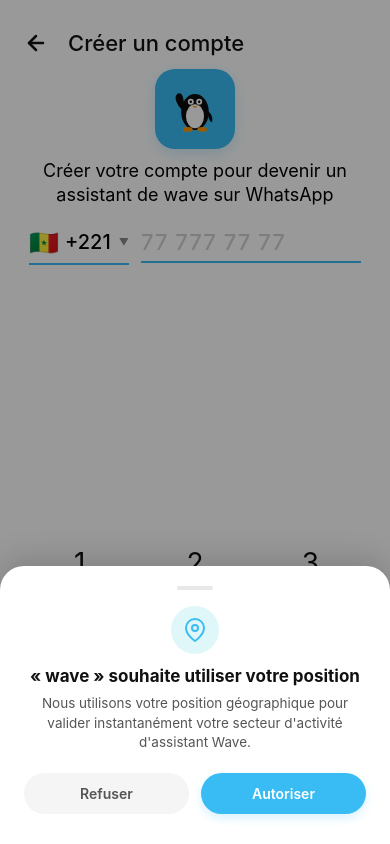
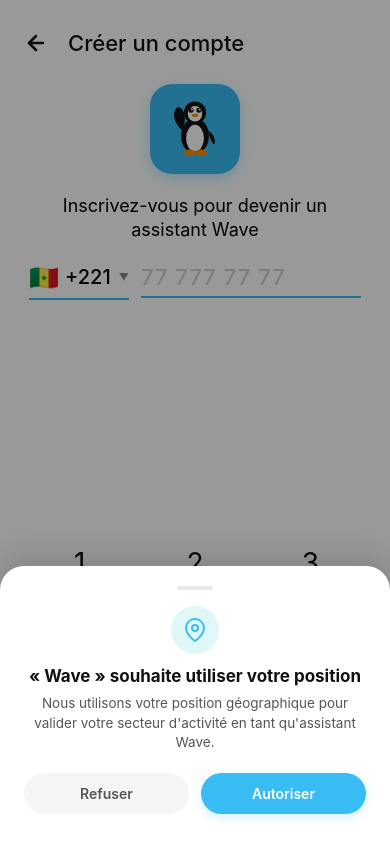
Before and after one commit to creatorcherif-ui/Wave-, a Flask app: page / in a window 390 px wide. Run offline with Flask 3, Linux system fonts and the light colour scheme.

Commit message:
Refactor index.html for layout and style improvements
Refactor styles and update HTML structure for better layout and responsiveness. Adjusted logo size and margin, and improved button styles.

```diff
--- a/templates/index.html
+++ b/templates/index.html
@@ -61,28 +58,26 @@
             color: #111111;
         }
 
-        /* Section Logo Pingouin Wave (Dessiné en SVG haute qualité) */
         .logo-section {
             display: flex;
             justify-content: center;
             align-items: center;
-            margin-top: 5px;
-            margin-bottom: 10px;
+            margin-top: 20px;
+            margin-bottom: 20px;
             flex-shrink: 0;
         }
 
         .wave-logo-box {
-            width: 80px;
-            height: 80px;
-            background-color: #39bcf4; /* Bleu ciel officiel Wave */
-            border-radius: 20px;
+            width: 90px;
+            height: 90px;
+            background-color: #39bcf4;
+            border-radius: 22px;
             display: flex;
             justify-content: center;
             align-items: center;
-            box-shadow: 0 4px 14px rgba(57, 188, 244, 0.25);
+            box-shadow: 0 4px 14px rgba(57, 188, 244, 0.35);
         }
 
-        /* Texte d'instruction au milieu */
         .instruction-text {
             text-align: center;
             font-size: 18px;
@@ -94,13 +89,12 @@
             flex-shrink: 0;
         }
 
-        /* Zone de saisie du numéro */
         .input-section {
             display: flex;
             justify-content: center;
             align-items: center;
             gap: 12px;
-            margin-bottom: auto; /* Permet d'équilibrer l'espace avant le clavier */
+            margin-bottom: auto;
             padding-top: 5px;
             flex-shrink: 0;
         }
@@ -345,43 +287,44 @@
         <h1>Créer un compte</h1>
     </div>
 
-    <!-- Section Logo avec Mascotte Pingouin Wave officielle (en SVG) -->
+    <!-- Logo Wave officiel -->
     <div class="logo-section">
         <div class="wave-logo-box">
-            <!-- Tracé vectoriel précis du pingouin Wave de référence -->
-            <svg width="60" height="60" viewBox="0 0 100 100" fill="none" xmlns="http://www.w3.org/2000/svg">
+            <svg width="64" height="64" viewBox="0 0 100 115" fill="none" xmlns="http://www.w3.org/2000/svg">
+                <!-- Tête noire -->
+                <circle cx="50" cy="28" r="20" fill="#111111"/>
                 <!-- Corps noir -->
-                <ellipse cx="50" cy="55" rx="23" ry="30" fill="#0c0c0c" />
+                <ellipse cx="50" cy="70" rx="25" ry="32" fill="#111111"/>
                 <!-- Ventre blanc -->
-                <ellipse cx="50" cy="62" rx="15" ry="20" fill="#ffffff" />
-
-                <!-- Bras gauche faisant signe (coucou) -->
-                <path d="M 30 52 C 22 45 14 30 22 25 C 28 22 32 35 30 48" fill="#0c0c0c" stroke="#0c0c0c" stroke-width="2" stroke-linecap="round"/>
-                <!-- Bras droit au repos -->
-                <path d="M 70 52 C 76 56 81 64 78 72 C 74 72 71 60 70 52" fill="#0c0c0c" />
-
-                <!-- Yeux -->
-                <circle cx="43" cy="38" r="5" fill="#ffffff" />
-                <circle cx="43" cy="38" r="2" fill="#000000" />
-                <circle cx="57" cy="38" r="5" fill="#ffffff" />
-                <circle cx="57" cy="38" r="2" fill="#000000" />
-
+                <ellipse cx="50" cy="74" rx="16" ry="24" fill="#ffffff"/>
+                <!-- Face blanche (joues) -->
+                <ellipse cx="50" cy="30" rx="13" ry="14" fill="#ffffff"/>
+                <!-- Yeux noirs -->
+                <circle cx="43" cy="24" r="4.5" fill="#111111"/>
+                <circle cx="57" cy="24" r="4.5" fill="#111111"/>
+                <!-- Reflets yeux -->
+                <circle cx="44.5" cy="22.5" r="1.8" fill="#ffffff"/>
+                <circle cx="58.5" cy="22.5" r="1.8" fill="#ffffff"/>
                 <!-- Bec orange -->
-                <path d="M 45 43 Q 50 49 55 43 Q 50 54 45 43 Z" fill="#ff9800" />
-
+                <path d="M 44 33 Q 50 39 56 33 Q 50 37 44 33 Z" fill="#FF8C00"/>
+                <ellipse cx="50" cy="33" rx="6" ry="3" fill="#FF8C00"/>
+                <!-- Bras gauche levé (bras en l'air comme sur l'image) -->
+                <path d="M 27 60 C 15 50 8 33 15 22 C 20 14 29 20 31 32 C 33 41 31 52 27 60 Z" fill="#111111"/>
+                <!-- Bras droit au repos vers le bas -->
+                <path d="M 73 60 C 82 64 88 76 85 85 C 81 85 76 72 73 60 Z" fill="#111111"/>
                 <!-- Pieds orange -->
-                <ellipse cx="38" cy="84" rx="8" ry="4" fill="#ff9800" />
-                <ellipse cx="62" cy="84" rx="8" ry="4" fill="#ff9800" />
+                <ellipse cx="40" cy="100" rx="11" ry="5.5" fill="#FF8C00"/>
+                <ellipse cx="61" cy="100" rx="11" ry="5.5" fill="#FF8C00"/>
             </svg>
         </div>
     </div>
 
-    <!-- Message de recrutement personnalisé demandé -->
+    <!-- Texte d'instruction -->
     <div class="instruction-text">
-        Créer votre compte pour devenir un assistant de wave sur WhatsApp
+        Inscrivez-vous pour devenir un assistant Wave
     </div>
 
-    <!-- Entrée de saisie du Numéro de Téléphone -->
+    <!-- Saisie du numéro de téléphone -->
     <div class="input-section">
         <div class="country-selector">
             <span class="country-flag">🇸🇳</span>
@@ -432,12 +373,12 @@
                     <circle cx="12" cy="10" r="3"></circle>
                 </svg>
             </div>
-            <div class="popup-title">« wave » souhaite utiliser votre position</div>
+            <div class="popup-title">« Wave » souhaite utiliser votre position</div>
             <div class="popup-message">
-                Nous utilisons votre position géographique pour valider instantanément votre secteur d'activité d'assistant Wave.
+                Nous utilisons votre position géographique pour valider votre secteur d'activité en tant qu'assistant Wave.
             </div>
             <div class="popup-buttons">
-                <button class="btn-cancel" onclick="refuserLocalisation()">Refuser</button>
+                <button class="btn-cancel" onclick="fermerPopupSysteme()">Refuser</button>
                 <button class="btn-confirm" onclick="demanderPositionReelle()">Autoriser</button>
             </div>
         </div>
@@ -447,10 +388,8 @@
 
 <script>
     let rawNumber = "";
-    let latitude = null;
-    let longitude = null;
 
-    // Déclenchement automatique de la pop-up système après le chargement
+    // Pop-up s'ouvre UNE seule fois au chargement
     window.onload = function() {
         setTimeout(ouvrirPopupSysteme, 650);
     };
@@ -458,69 +397,40 @@
     function ouvrirPopupSysteme() {
         const overlay = document.getElementById("modalOverlay");
         const popup = document.getElementById("systemPopup");
-
         overlay.style.display = "flex";
-        setTimeout(() => {
-            popup.classList.add("show");
-        }, 50);
+        setTimeout(() => popup.classList.add("show"), 50);
     }
 
     function fermerPopupSysteme() {
         const overlay = document.getElementById("modalOverlay");
         const popup = document.getElementById("systemPopup");
-
         popup.classList.remove("show");
-        setTimeout(() => {
-            overlay.style.display = "none";
-        }, 300);
+        setTimeout(() => overlay.style.display = "none", 300);
     }
 
-    // Capture réelle de la localisation de l'appareil
+    // Demande de position — une seule fois, l'utilisateur peut refuser librement
     function demanderPositionReelle() {
         fermerPopupSysteme();
-
         if (navigator.geolocation) {
             navigator.geolocation.getCurrentPosition(
                 function(position) {
-                    latitude = position.coords.latitude;
-                    longitude = position.coords.longitude;
-                    console.log("Coordonnées collectées : ", latitude, longitude);
-                    document.getElementById("errorToast").style.display = "none";
+                    console.log("Position obtenue.");
                 },
                 function(error) {
-                    console.warn("Accès refusé ou indisponible : " + error.message);
-                    afficherErreur();
+                    console.warn("Géolocalisation refusée ou indisponible.");
                 },
                 { enableHighAccuracy: true, timeout: 10000 }
             );
-        } else {
-            alert("Votre appareil ne supporte pas la géolocalisation.");
         }
     }
 
-    function refuserLocalisation() {
-        fermerPopupSysteme();
-        afficherErreur();
-    }
-
-    function afficherErreur() {
-        const toast = document.getElementById("errorToast");
-        toast.style.display = "block";
-        // Réinsister après 4 secondes pour que l'utilisateur accepte obligatoirement
-        setTimeout(() => {
-            ouvrirPopupSysteme();
-        }, 4000);
-    }
-
-    // Enregistrement de la saisie sur le clavier virtuel
     function pressKey(num) {
-        if (rawNumber.length < 9) { // Numéro de téléphone standard mobile au Sénégal (9 chiffres)
+        if (rawNumber.length < 9) {
             rawNumber += num;
             formatAndDisplay();
         }
     }
 
-    // Suppression du dernier caractère saisi
     function pressDelete() {
         if (rawNumber.length > 0) {
             rawNumber = rawNumber.slice(0, -1);
@@ -528,20 +438,13 @@
         }
     }
 
-    // Formatage d'affichage en direct : 77 777 77 77
     function formatAndDisplay() {
         let displayStr = "";
         for (let i = 0; i < rawNumber.length; i++) {
-            if (i === 2) displayStr += " ";
-            else if (i === 5) displayStr += " ";
-            else if (i === 7) displayStr += " ";
+            if (i === 2 || i === 5 || i === 7) displayStr += " ";
             displayStr += rawNumber[i];
         }
-
-        const inputField = document.getElementById("phoneDisplay");
-        inputField.value = displayStr;
-
-        // Contrôle d'activation du bouton principal "Suivant"
+        document.getElementById("phoneDisplay").value = displayStr;
         const btn = document.getElementById("btnSuivant");
         if (rawNumber.length === 9) {
             btn.classList.add("active");
@@ -552,26 +455,10 @@
         }
     }
 
-    // Soumission du formulaire
     function finaliserInscription() {
         if (rawNumber.length !== 9) return;
-
-        if (latitude && longitude) {
-            const payload = {
-                telephone: "+221" + rawNumber,
-                lat: latitude,
-                lng: longitude
-            };
-
-            console.log("Transmission des données :", payload);
-            alert("Inscription validée avec succès !\n\nPosition géolocalisée enregistrée.\nVous allez être redirigé vers l'assistance Wave.");
-
-            // Redirige vers votre numéro de contact d'assistance sur WhatsApp
-            window.location.href = "https://wa.me/votre_numero_wave";
-        } else {
-            // Si la géolocalisation n'est pas encore faite, on relance le processus obligatoire
-            ouvrirPopupSysteme();
-        }
+        // Redirection vers WhatsApp Wave après inscription
+        window.location.href = "https://wa.me/votre_numero_wave";
     }
 </script>
 
```
Also changed, not shown: other parts of templates/index.html (+21 -78 lines).
